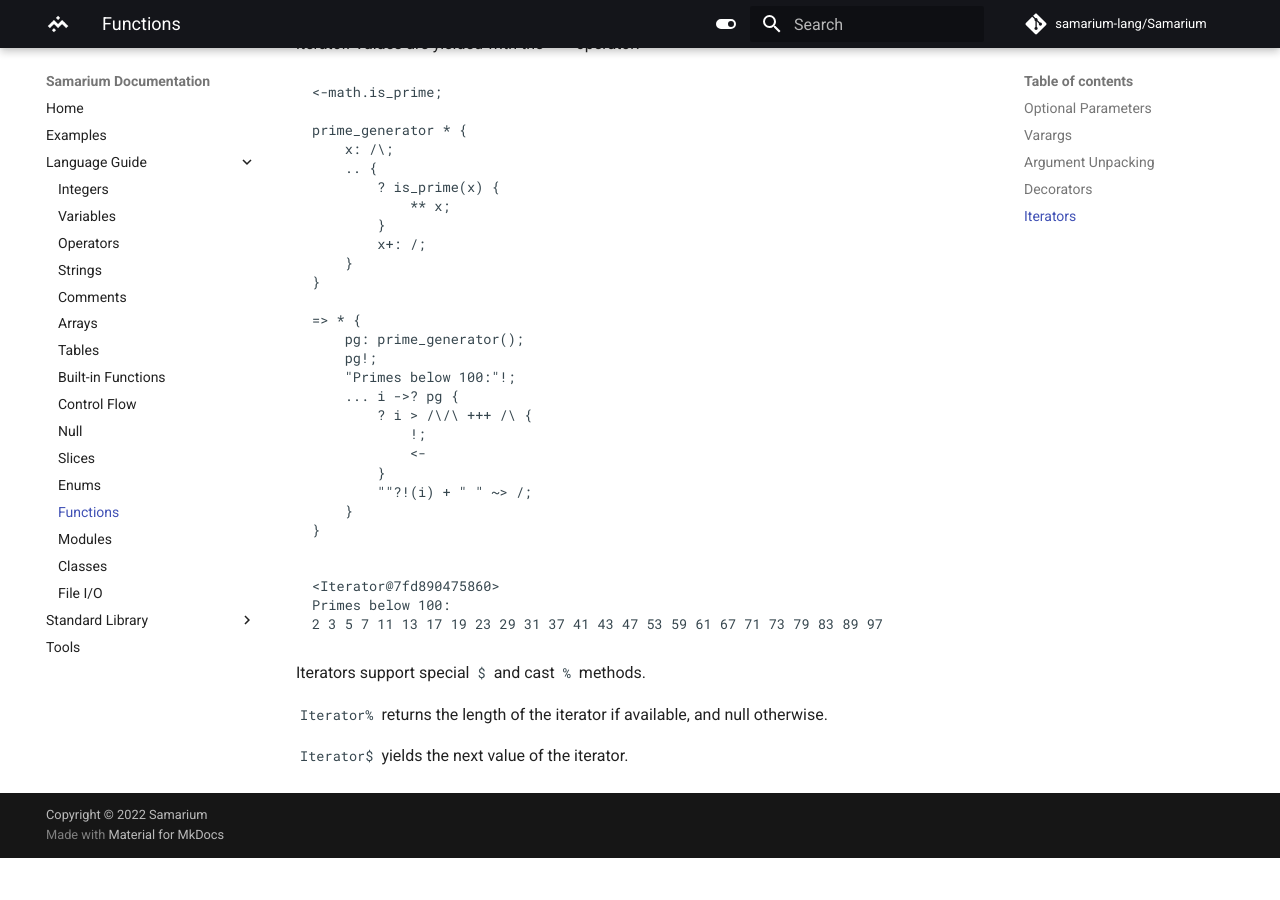
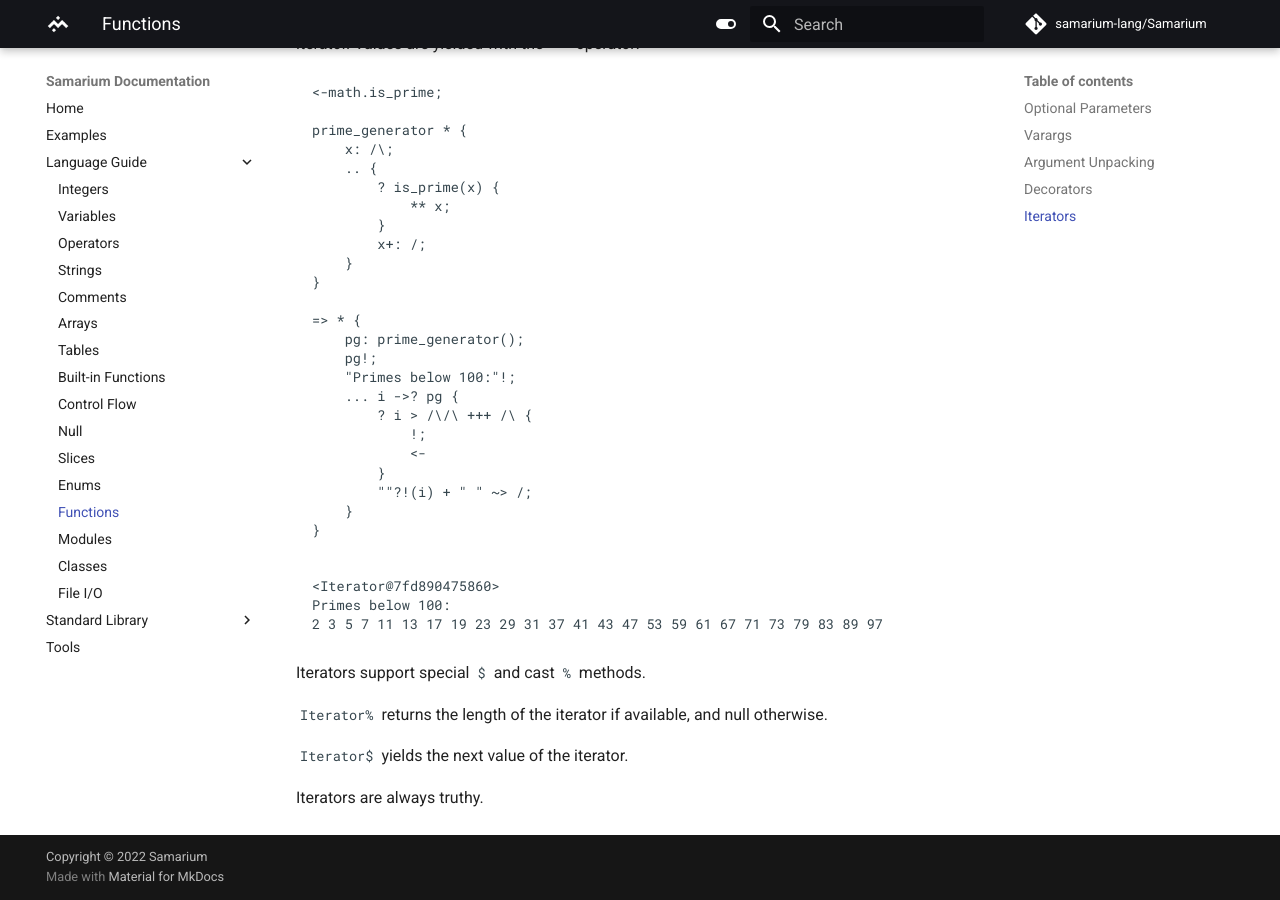
Before and after one commit to samarium-lang/Samarium, an MkDocs documentation site: the page built from docs/functions.md, in a window 1280 px wide and 900 px high, scrolled down 2295 px. Built offline with MkDocs 1.6.1 and Material for MkDocs 9.7.7, drawn with Linux system fonts in a browser that asks for light colours; comment, search, counter and statistics services are not loaded; before the commit the page ends 3153 px from its top, so only the background shows below that.

```diff
--- a/docs/functions.md
+++ b/docs/functions.md
@@ -144,3 +144,5 @@
 `Iterator%` returns the length of the iterator if available, and null otherwise.
 
 `Iterator$` yields the next value of the iterator.
+
+Iterators are always truthy.
```
